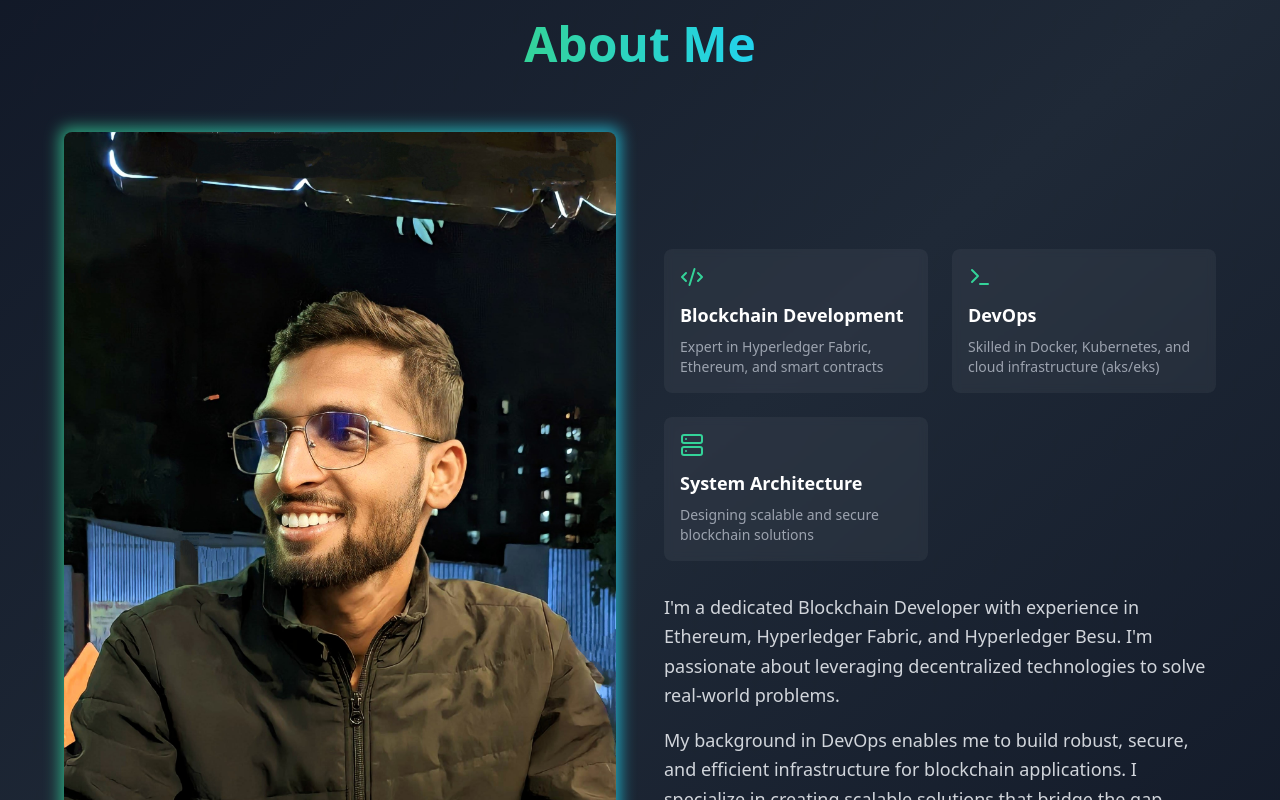
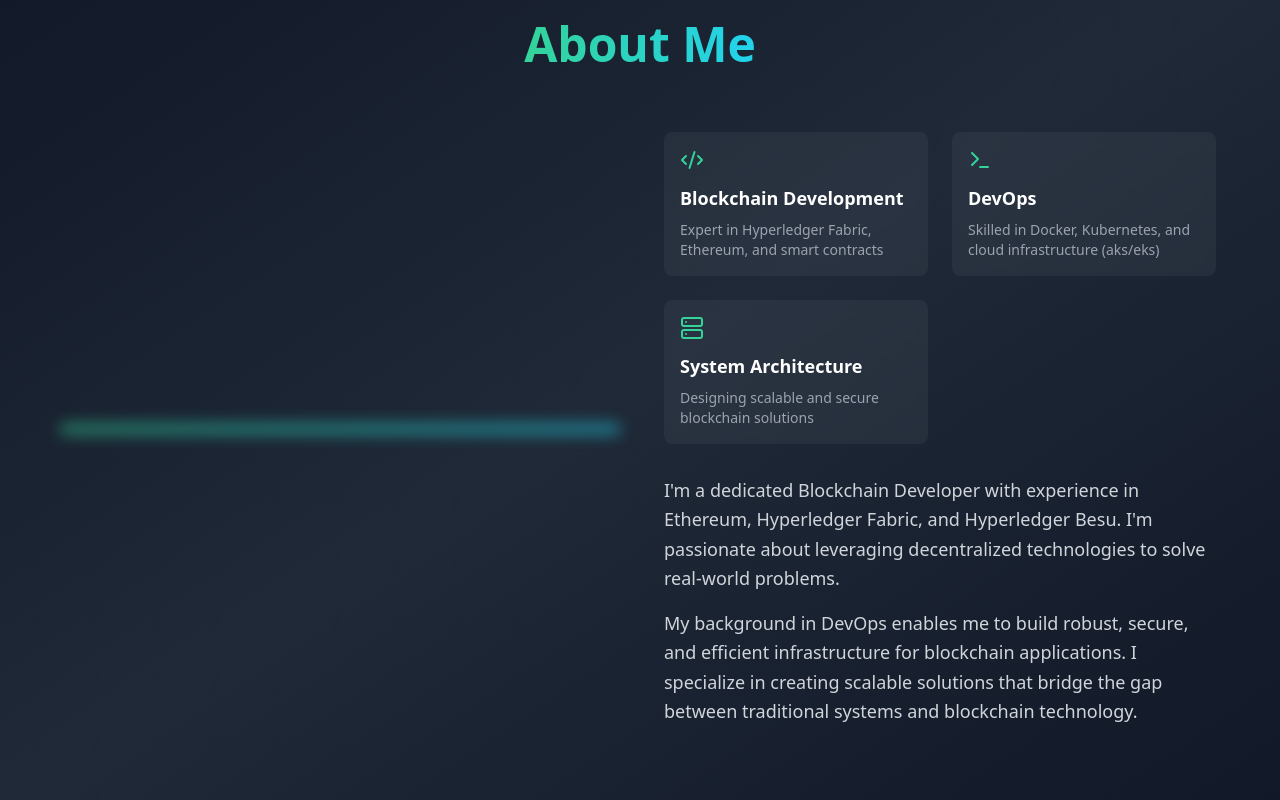
Before and after one commit to sharan12221/portfolio, a React (Vite) app: page / in a window 1280 px wide. Shown: the part 860-1660 px from the top of the page. Built offline with nearby package versions, Linux system fonts and the light colour scheme.

Commit message:
Update About.tsx

```diff
--- a/src/components/About.tsx
+++ b/src/components/About.tsx
@@ -1,6 +1,6 @@
 import React from 'react';
 import { Code2, Terminal, Globe, Server } from 'lucide-react';
-import myImage from './myImage.jpg';
+// import myImage from './myImage.jpg';
 
 export function About() {
   const highlights = [
@@ -42,11 +42,11 @@ export function About() {
             <div className="relative group">
               <div className="absolute -inset-1 bg-gradient-to-r from-emerald-400 to-cyan-400 rounded-lg blur opacity-75 group-hover:opacity-100 transition duration-1000 group-hover:duration-200"></div>
               <div className="relative rounded-lg overflow-hidden transform group-hover:scale-[1.02] transition-transform duration-500">
-                <img
+{/*                 <img
                   src={myImage}
                   alt="Professional headshot"
                   className="w-full h-full object-cover group-hover:scale-110 transition-transform duration-700"
-                />
+                /> */}
                 <div className="absolute inset-0 bg-gradient-to-t from-black/60 to-transparent opacity-0 group-hover:opacity-100 transition-opacity duration-500"></div>
               </div>
             </div>
```
